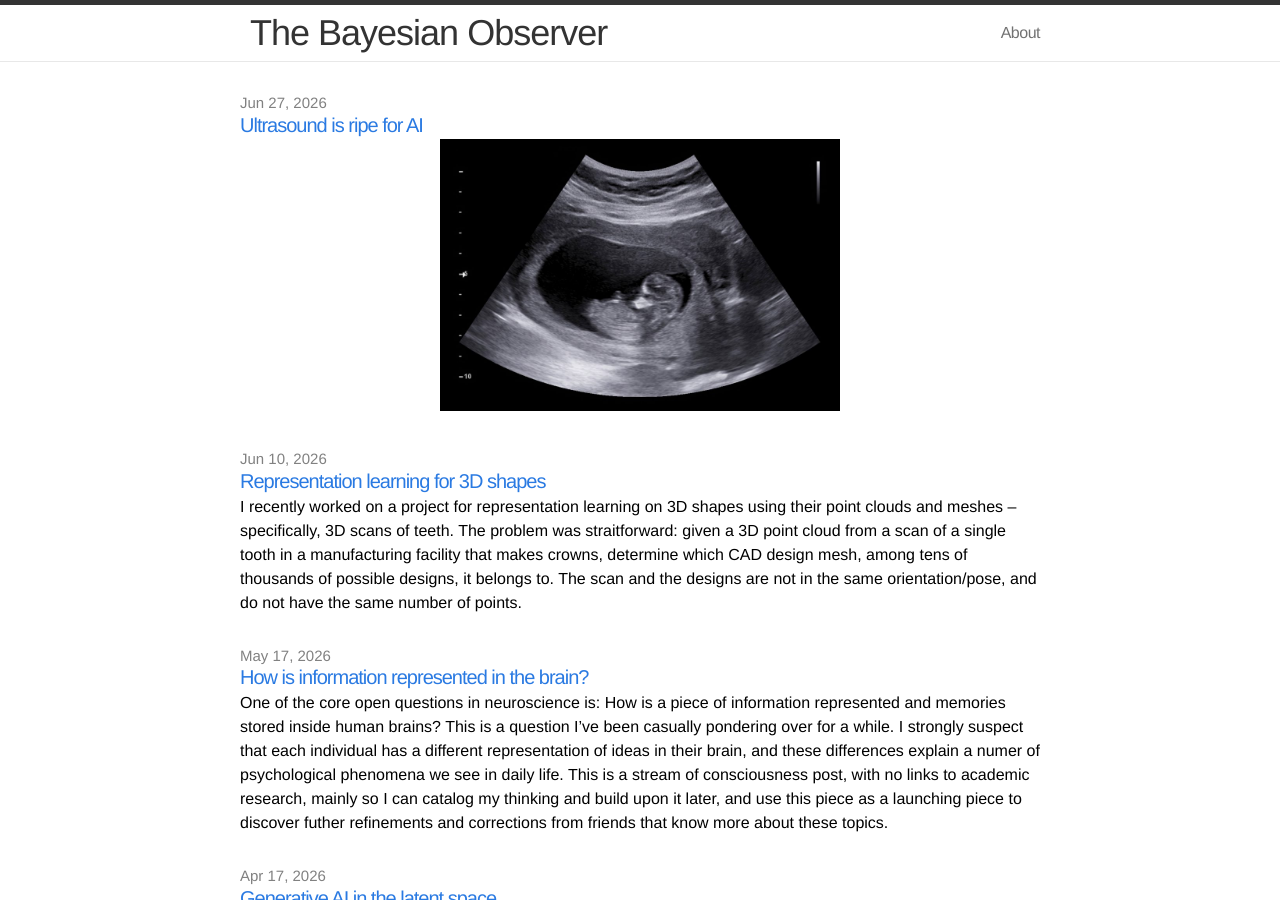
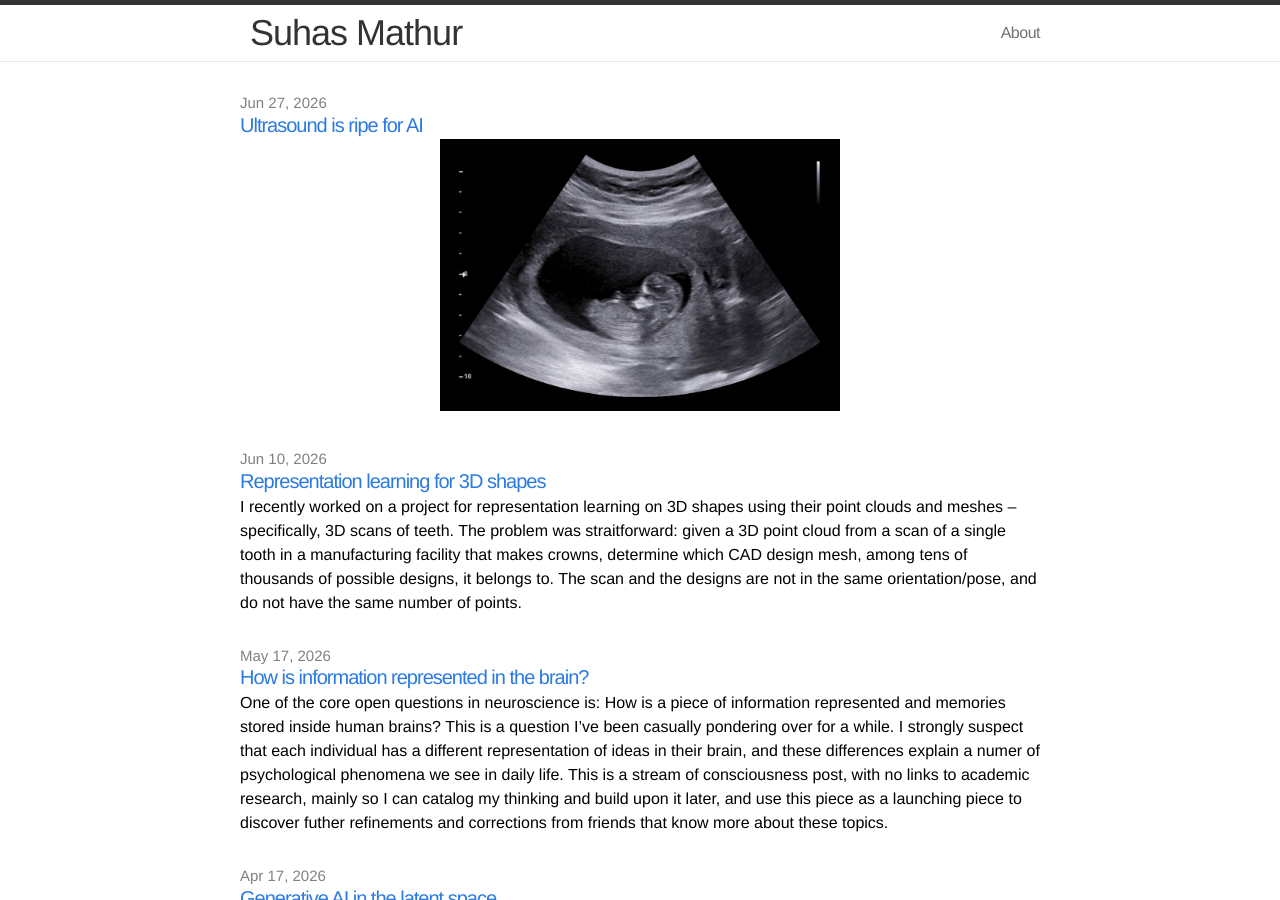
Before and after one commit to bayesianobserver/bayesianobserver.github.io, a Jekyll site: the page built from index.html, in a window 1280 px wide and 900 px high. Built offline with Jekyll 4.4.1, drawn with Linux system fonts in a browser that asks for light colours; some of the changed text lies outside the part shown.

Commit message:
Change title to my name

```diff
--- a/_config.yml
+++ b/_config.yml
@@ -1,5 +1,5 @@
 # Site settings
-title: The Bayesian Observer
+title: Suhas Mathur
 email:
 description: "A blog on technology and economics."
 baseurl: ""
```
